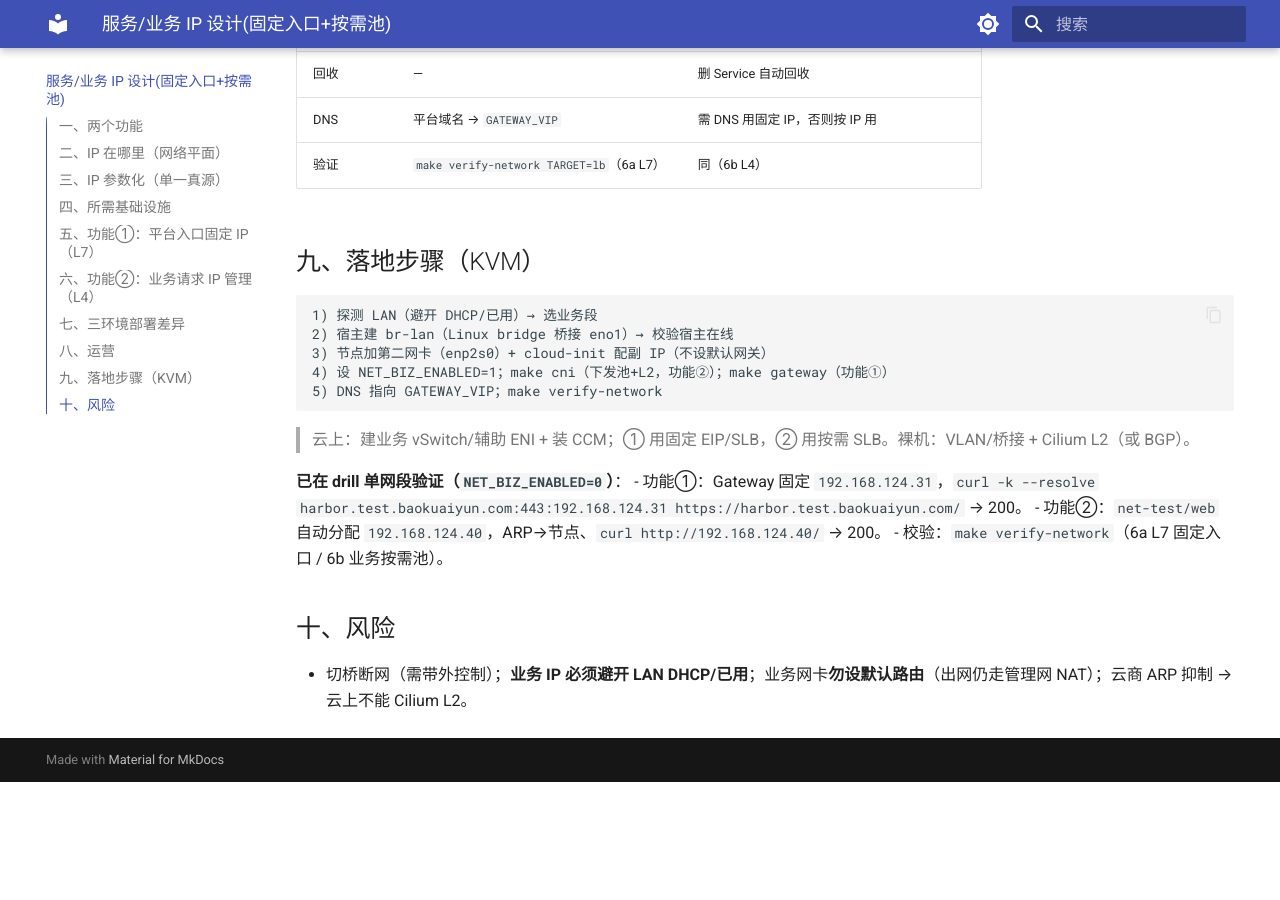
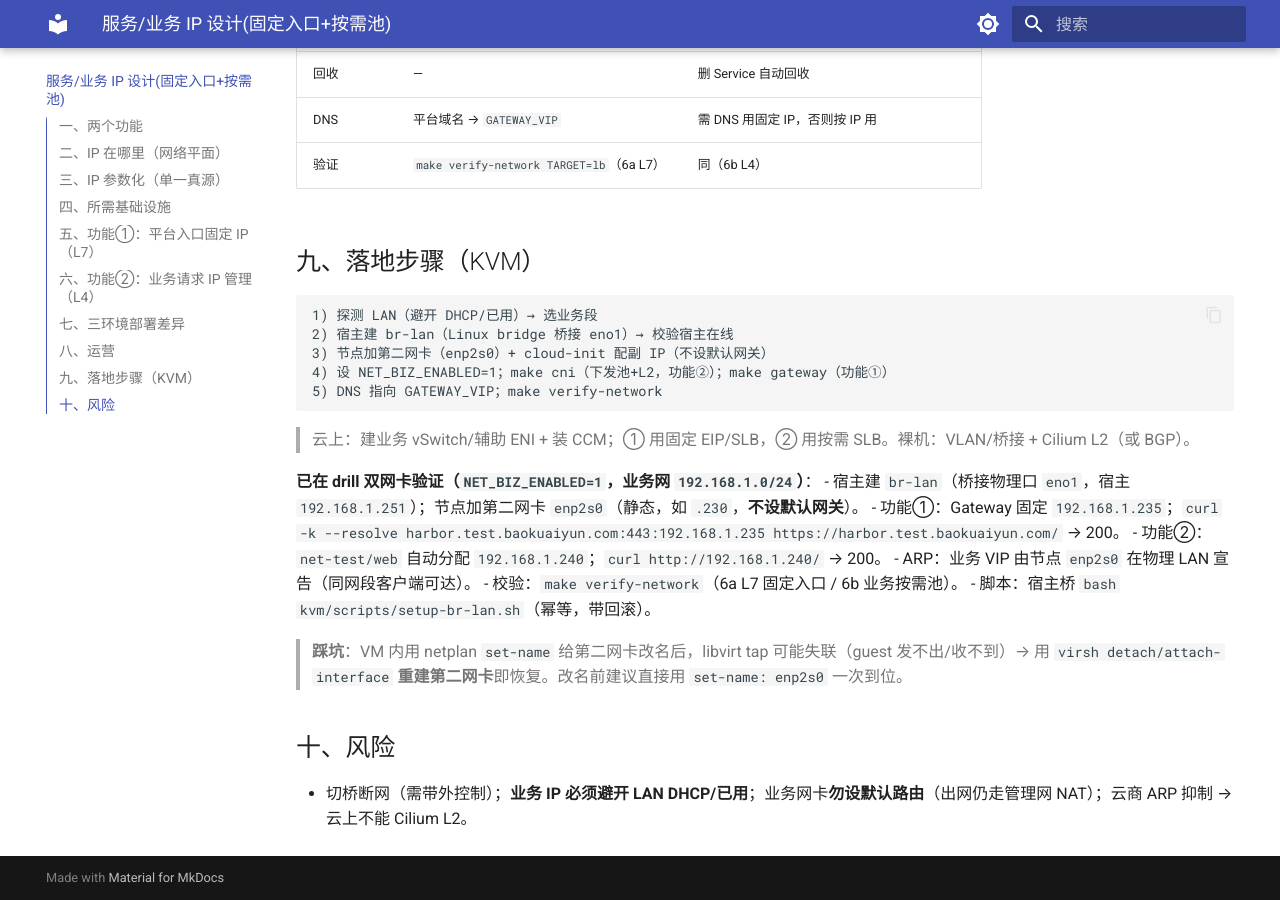
Before and after one commit to baokuaiyun/kvm-k8s-platform, an MkDocs documentation site: the page built from docs/service-ip-design.md, in a window 1280 px wide and 900 px high, scrolled down 3647 px. Built offline with MkDocs 1.6.1 and Material for MkDocs 9.7.7, drawn with Linux system fonts in a browser that asks for light colours; before the commit the page ends 4429 px from its top, so only the background shows below that.

Commit message:
feat(net): 业务平面落地 192.168.1.0/24（双网卡 br-lan + enp2s0，已跑通）
- drill 启用 NET_BIZ_ENABLED=1；入口固定 .235、业务池 .240-.249、业务网卡 enp2s0
- kvm/br-prod.xml: 业务域名 DNS -> 192.168.1.235
- 新增 kvm/scripts/setup-br-lan.sh + make biz-bridge（桥接 eno1，幂等带回滚）
- variables.mk: 增 BIZ_HOST_UPLINK
- docs/service-ip-design.md: 双网卡验证结论 + netplan 改名 tap 失联踩坑

drill 实测: Harbor .235 -> 200；net-test/web 自动分配 .240 -> 200；verify-network 全绿

````diff
--- a/docs/service-ip-design.md
+++ b/docs/service-ip-design.md
@@ -127,10 +127,15 @@ metadata: { annotations: { "io.cilium/lb-ipam-ips": "192.168.1.245" } }
 ```
 > 云上：建业务 vSwitch/辅助 ENI + 装 CCM；① 用固定 EIP/SLB，② 用按需 SLB。裸机：VLAN/桥接 + Cilium L2（或 BGP）。
 
-**已在 drill 单网段验证（`NET_BIZ_ENABLED=0`）**：
-- 功能①：Gateway 固定 `192.168.124.31`，`curl -k --resolve harbor.test.baokuaiyun.com:443:192.168.124.31 https://harbor.test.baokuaiyun.com/` → 200。
-- 功能②：`net-test/web` 自动分配 `192.168.124.40`，ARP→节点、`curl http://192.168.124.40/` → 200。
+**已在 drill 双网卡验证（`NET_BIZ_ENABLED=1`，业务网 `192.168.1.0/24`）**：
+- 宿主建 `br-lan`（桥接物理口 `eno1`，宿主 `192.168.1.251`）；节点加第二网卡 `enp2s0`（静态，如 `.230`，**不设默认网关**）。
+- 功能①：Gateway 固定 `192.168.1.235`；`curl -k --resolve harbor.test.baokuaiyun.com:443:192.168.1.235 https://harbor.test.baokuaiyun.com/` → 200。
+- 功能②：`net-test/web` 自动分配 `192.168.1.240`；`curl http://192.168.1.240/` → 200。
+- ARP：业务 VIP 由节点 `enp2s0` 在物理 LAN 宣告（同网段客户端可达）。
 - 校验：`make verify-network`（6a L7 固定入口 / 6b 业务按需池）。
+- 脚本：宿主桥 `bash kvm/scripts/setup-br-lan.sh`（幂等，带回滚）。
+
+> **踩坑**：VM 内用 netplan `set-name` 给第二网卡改名后，libvirt tap 可能失联（guest 发不出/收不到）→ 用 `virsh detach/attach-interface` **重建第二网卡**即恢复。改名前建议直接用 `set-name: enp2s0` 一次到位。
 
 ## 十、风险
 - 切桥断网（需带外控制）；**业务 IP 必须避开 LAN DHCP/已用**；业务网卡**勿设默认路由**（出网仍走管理网 NAT）；云商 ARP 抑制 → 云上不能 Cilium L2。
````
Also changed, not shown: 5 other files.
